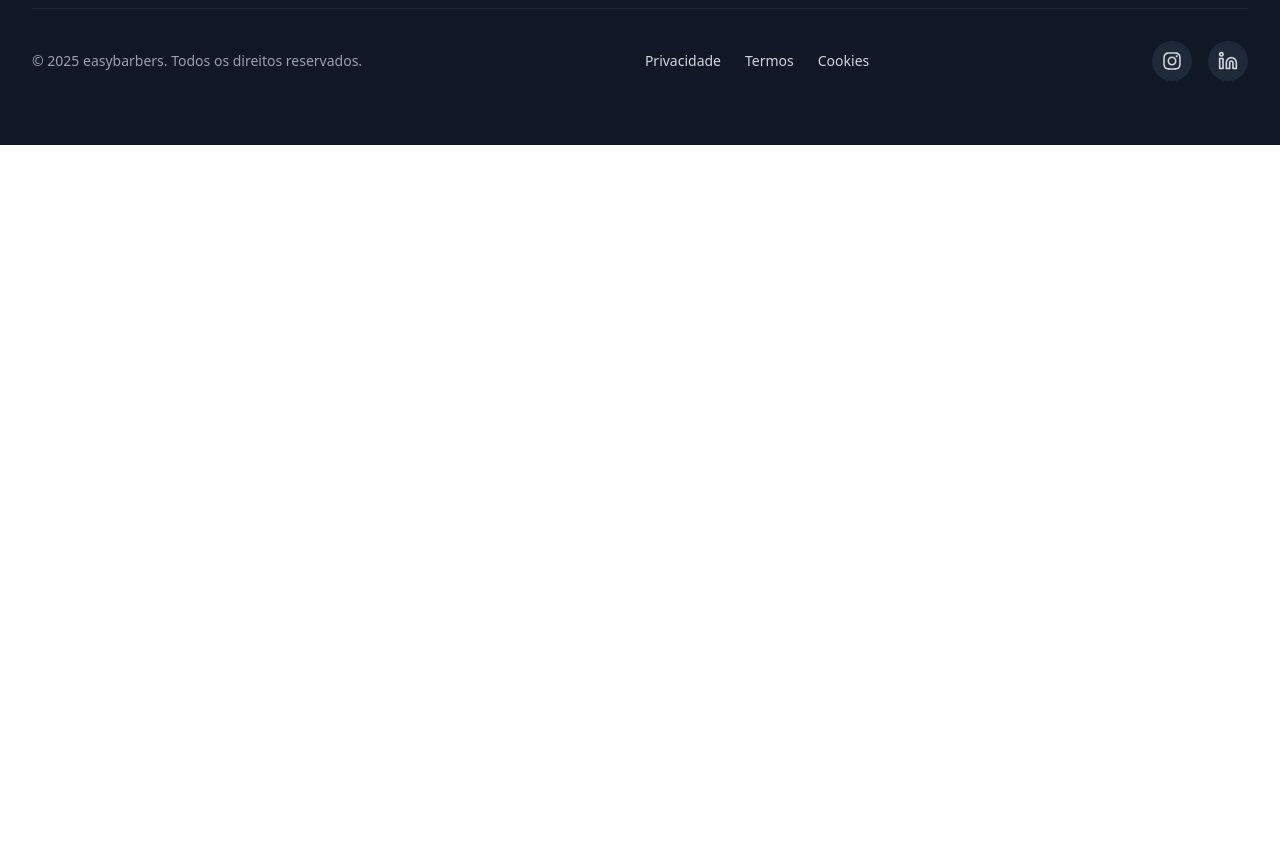
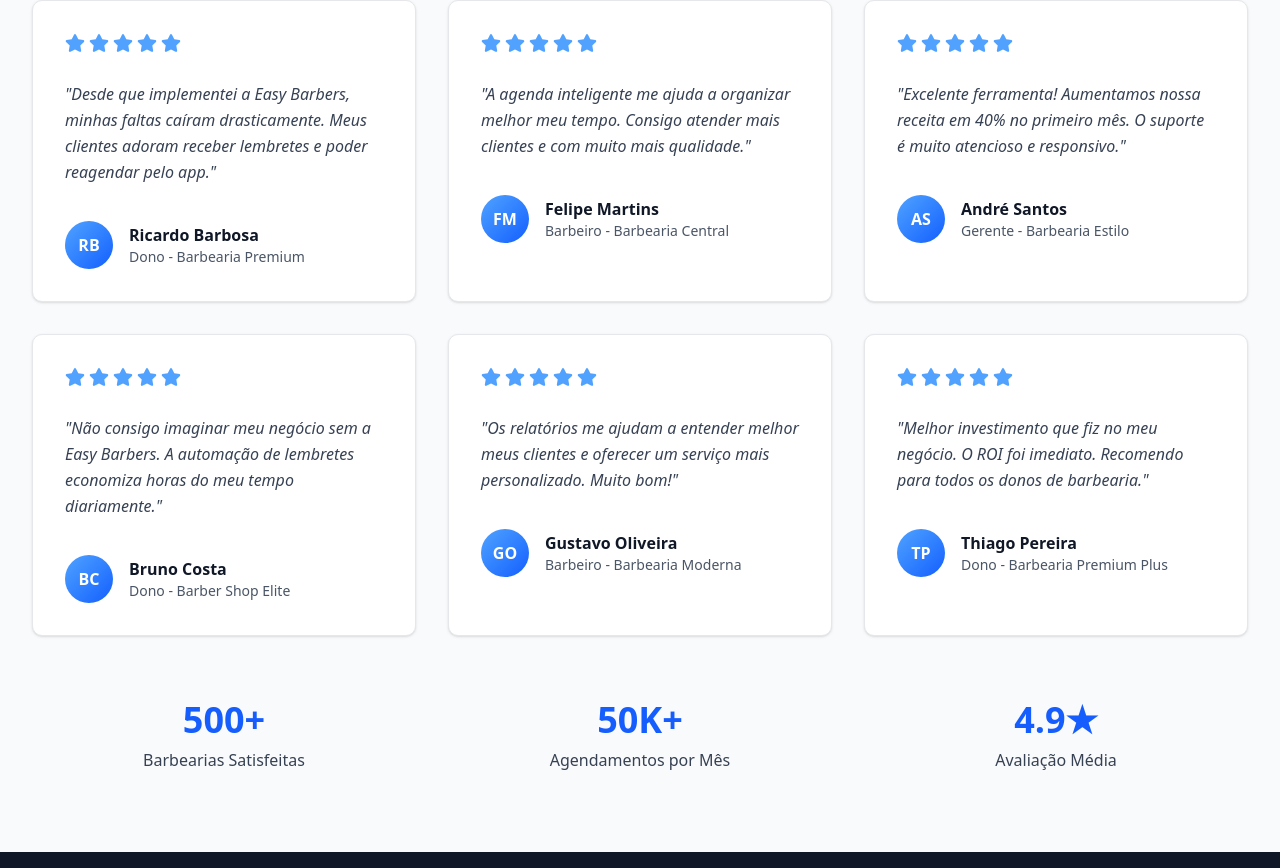
Before and after one commit to LuanRibeiroGit/easybarbers, a Next.js app: page / in a window 1280 px wide. Shown: the part 2292-3160 px from the top of the page. Before the commit the page ends 2437 px from the top, so only its background shows below. Built offline with nearby package versions, Linux system fonts and the light colour scheme.

Commit message:
feat(testimonials): Inserção do testimonials

```diff
--- a/app/page.tsx
+++ b/app/page.tsx
@@ -2,6 +2,7 @@
 import Footer from '../src/components/landingpage/footer'
 import Hero from '../src/components/landingpage/hero'
 import Benefits from '../src/components/landingpage/benefits'
+import Testimonials from '@/src/components/landingpage/testimonials';
 
 
 export default function Home() {
@@ -10,6 +11,7 @@
             <Header/>
                 <Hero/>
                 <Benefits/>
+                <Testimonials/>
             <Footer/>
         </div>
     );
--- a/src/components/landingpage/benefits.tsx
+++ b/src/components/landingpage/benefits.tsx
@@ -42,7 +42,7 @@
     },
 ]
 
-export default function BenefitsSection() {
+export default function Benefits() {
     return (
         <section id="benefits" className="py-16 sm:py-20 px-4 sm:px-6 lg:px-8 bg-white">
             <div className="max-w-7xl mx-auto">
--- a/src/components/landingpage/hero.tsx
+++ b/src/components/landingpage/hero.tsx
@@ -1,7 +1,7 @@
 import { FaArrowRight, FaWhatsapp } from "react-icons/fa"
 import { GoZap } from "react-icons/go"
 
-export default function HeroSection() {
+export default function Hero() {
     return (
         <section className="pt-32 pb-20 px-4 sm:px-6 lg:px-8 bg-gradient-to-br from-gray-50 via-white to-amber-50">
             <div className="max-w-7xl mx-auto">
--- /dev/null
+++ b/src/components/landingpage/testimonials.tsx
@@ -0,0 +1,108 @@
+import { FaStar } from "react-icons/fa"
+
+
+const testimonials = [
+    {
+        name: "Ricardo Barbosa",
+        role: "Dono - Barbearia Premium",
+        content:
+        "Desde que implementei a Easy Barbers, minhas faltas caíram drasticamente. Meus clientes adoram receber lembretes e poder reagendar pelo app.",
+        rating: 5,
+        avatar: "RB",
+    },
+    {
+        name: "Felipe Martins",
+        role: "Barbeiro - Barbearia Central",
+        content:
+        "A agenda inteligente me ajuda a organizar melhor meu tempo. Consigo atender mais clientes e com muito mais qualidade.",
+        rating: 5,
+        avatar: "FM",
+    },
+    {
+        name: "André Santos",
+        role: "Gerente - Barbearia Estilo",
+        content:
+        "Excelente ferramenta! Aumentamos nossa receita em 40% no primeiro mês. O suporte é muito atencioso e responsivo.",
+        rating: 5,
+        avatar: "AS",
+    },
+    {
+        name: "Bruno Costa",
+        role: "Dono - Barber Shop Elite",
+        content:
+        "Não consigo imaginar meu negócio sem a Easy Barbers. A automação de lembretes economiza horas do meu tempo diariamente.",
+        rating: 5,
+        avatar: "BC",
+    },
+    {
+        name: "Gustavo Oliveira",
+        role: "Barbeiro - Barbearia Moderna",
+        content:
+        "Os relatórios me ajudam a entender melhor meus clientes e oferecer um serviço mais personalizado. Muito bom!",
+        rating: 5,
+        avatar: "GO",
+    },
+    {
+        name: "Thiago Pereira",
+        role: "Dono - Barbearia Premium Plus",
+        content:
+        "Melhor investimento que fiz no meu negócio. O ROI foi imediato. Recomendo para todos os donos de barbearia.",
+        rating: 5,
+        avatar: "TP",
+    },
+]
+
+export default function Testimonials() {
+    return (
+        <section id="testimonials" className="py-16 sm:py-20 px-4 sm:px-6 lg:px-8 bg-gray-50">
+            <div className="max-w-7xl mx-auto">
+                <div className="text-center mb-12 sm:mb-16">
+                    <h2 className="text-3xl sm:text-4xl md:text-5xl font-bold text-gray-900 mb-4">O que nossos clientes dizem</h2>
+                    <p className="text-lg sm:text-xl text-gray-600 max-w-2xl mx-auto">
+                        Confira os depoimentos de barbearias que transformaram seus negócios
+                        com a Easy Barbers.
+                    </p>
+                </div>
+
+                <div className="grid sm:grid-cols-2 lg:grid-cols-3 gap-6 sm:gap-8">
+                    {testimonials.map((testimonial, index) => (
+                        <div key={index} className="p-8 flex flex-col gap-3 border-gray-200 border rounded-[10px] shadow-sm hover:shadow-lg transition-all duration-300 bg-white" >
+                            <div className="flex gap-1 mb-4">
+                                {Array.from({ length: testimonial.rating }).map((_, i) => (
+                                    <FaStar key={i} className="w-5 h-5 fill-blue-400 text-blue-400" />
+                                ))}
+                            </div>
+
+                            <p className="text-gray-700 leading-relaxed mb-6 italic">"{testimonial.content}"</p>
+
+                            <div className="flex items-center gap-4">
+                                <div className="w-12 h-12 bg-gradient-to-br from-blue-400 to-blue-600 rounded-full flex items-center justify-center text-white font-bold">
+                                    {testimonial.avatar}
+                                </div>
+                                <div>
+                                    <p className="font-semibold text-gray-900">{testimonial.name}</p>
+                                    <p className="text-sm text-gray-600">{testimonial.role}</p>
+                                </div>
+                            </div>
+                        </div>
+                    ))}
+                </div>
+
+                <div className="mt-12 sm:mt-16 grid sm:grid-cols-3 gap-6 sm:gap-8">
+                    <div className="text-center">
+                        <p className="text-3xl sm:text-4xl font-bold text-blue-600 mb-2">500+</p>
+                        <p className="text-gray-700 font-medium">Barbearias Satisfeitas</p>
+                    </div>
+                    <div className="text-center">
+                        <p className="text-3xl sm:text-4xl font-bold text-blue-600 mb-2">50K+</p>
+                        <p className="text-gray-700 font-medium">Agendamentos por Mês</p>
+                    </div>
+                    <div className="text-center">
+                        <p className="text-3xl sm:text-4xl font-bold text-blue-600 mb-2">4.9★</p>
+                        <p className="text-gray-700 font-medium">Avaliação Média</p>
+                    </div>
+                </div>
+            </div>
+        </section>
+    )
+}
```
